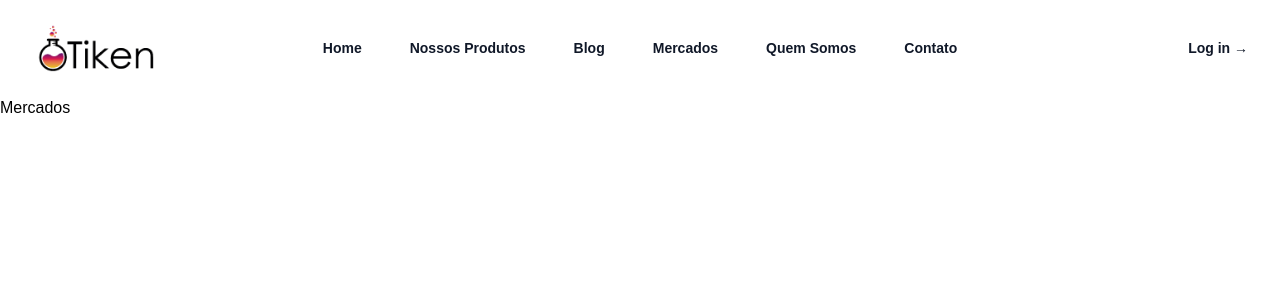
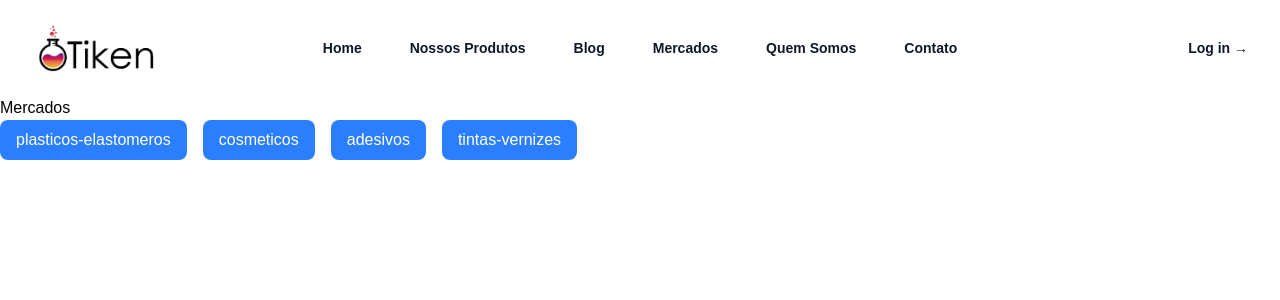
Before and after one commit to TrindadeBRA/trinitykit-next, a Next.js app: page /mercados in a window 1280 px wide. Shown: the top 300 px of the page. Built offline with nearby package versions, Linux system fonts and the light colour scheme.

Commit message:
chore: add button

```diff
--- a/app/mercados/[slug]/page.tsx
+++ b/app/mercados/[slug]/page.tsx
@@ -1,13 +1,15 @@
+// app/mercado/[slug]/page.tsx
 import IntroProductLine from "@/src/components/IntroProductLine";
 import { getGetSegmentSlugUrl, getSegmentSlugResponse } from "@/src/services/api";
 import customFetch from "@/src/services/custom-fetch";
 import { GetSegmentSlug200DataItem, GetSegmentSlug200DataItemCategoriesItem, GetSegmentSlug200DataItemCategoriesItemProductsItem } from "@/src/services/model";
+import { Metadata } from 'next';
 
 interface MercadoProps {
   slug?: string;
 }
 
-//traduzir slugs
+// Traduzir slugs
 export const slugToName = {
   "plasticos-elastomeros": "Plásticos e Elastoméricos",
   "cosmeticos": "Cosméticos",
@@ -25,33 +27,36 @@ async function getSegmentsInfo(slug: string): Promise<getSegmentSlugResponse> {
   }
 }
 
+  export async function generateMetadata(
+  { params }: { params: MercadoProps }
+): Promise<Metadata> {
+  const { slug } = params;
 
-export default async function Page({ params }: { params: Promise<MercadoProps> }) {
-  const { slug } = await params;
+  const segmentName = slug ? slugToName[slug as keyof typeof slugToName] || slug : 'Segmento Desconhecido';
+  const segmentNameLower = segmentName.toLowerCase();
 
+  return {
+    title: `Tiken - ${segmentName}`,
+    description: `Explore nossa linha de produtos para o mercado de ${segmentNameLower}.`,
+  };
+}
+
+export default async function Page({ params }: { params: MercadoProps }) {
+  const { slug } = params;
   if (!slug) {
     return <div>Slug não encontrado</div>;
   }
 
   const response: getSegmentSlugResponse = await getSegmentsInfo(slug);
   const segmentInfo = response.data;
-
-  console.log(">>>>>>>>>>>>>segmentInfo", segmentInfo);
-
-
   if (!segmentInfo) {
     return <div>Segmento não encontrado</div>;
   }
 
-
   return (
     <div>
-      <h1 className="text-4xl font-bold">Mercado - {slug}</h1>
-
       {
         Object.values(segmentInfo).map((product_lines: GetSegmentSlug200DataItem, index: number) => {
-          // console.log(">>>>>>>>>>>>>product_lines", product_lines);
-
           return (
             <div key={product_lines.slug} style={{ flexDirection: index % 2 === 0 ? 'row' : 'row-reverse' }}>
               <IntroProductLine
@@ -60,8 +65,6 @@ export default async function Page({ params }: { params: Promise<MercadoProps> }
                 description={product_lines.description!}
                 imagesUrls={product_lines.images!}
               />
-
-
               <div className="flex gap-4 flex-wrap container mx-auto">
                 {product_lines?.categories?.map((category: GetSegmentSlug200DataItemCategoriesItem) => (
                   <div key={category.slug} className="flex-1 max-w-1/2">
@@ -85,22 +88,16 @@ export default async function Page({ params }: { params: Promise<MercadoProps> }
                   </div>
                 ))}
               </div>
-
-
             </div>
           )
         })
       }
       <div className="mb-96"></div>
     </div>
-
   )
 }
 
-
 export async function generateStaticParams() {
-  // const posts = await fetch('https://.../posts').then((res) => res.json())
-
   const posts = [
     { slug: "plasticos-elastomeros" },
     { slug: "cosmeticos" },
--- a/app/mercados/page.tsx
+++ b/app/mercados/page.tsx
@@ -1,12 +1,32 @@
+import Link from 'next/link';
+
 export const metadata = {
   title: 'Mercados | Tiken',
   description: 'A Tiken oferece soluções inovadoras em química. Se não encontrar seu produto, entre em contato e encontraremos a solução ideal para você.',
 }
 
 export default function Mercados() {
+  const slugs = [
+    "plasticos-elastomeros",
+    "cosmeticos",
+    "adesivos",
+    "tintas-vernizes",
+  ];
+
   return (
     <div>
       <h1>Mercados</h1>
+      <div className="flex flex-wrap gap-4">
+        {slugs.map((slug) => (
+          <Link
+            key={slug}
+            href={`/mercados/${slug}`}
+            className="btn bg-blue-500 text-white hover:bg-blue-700 rounded-lg px-4 py-2 transition duration-300"
+          >
+            {slug}
+          </Link>
+        ))}
+      </div>
     </div>
   );
 }
```
